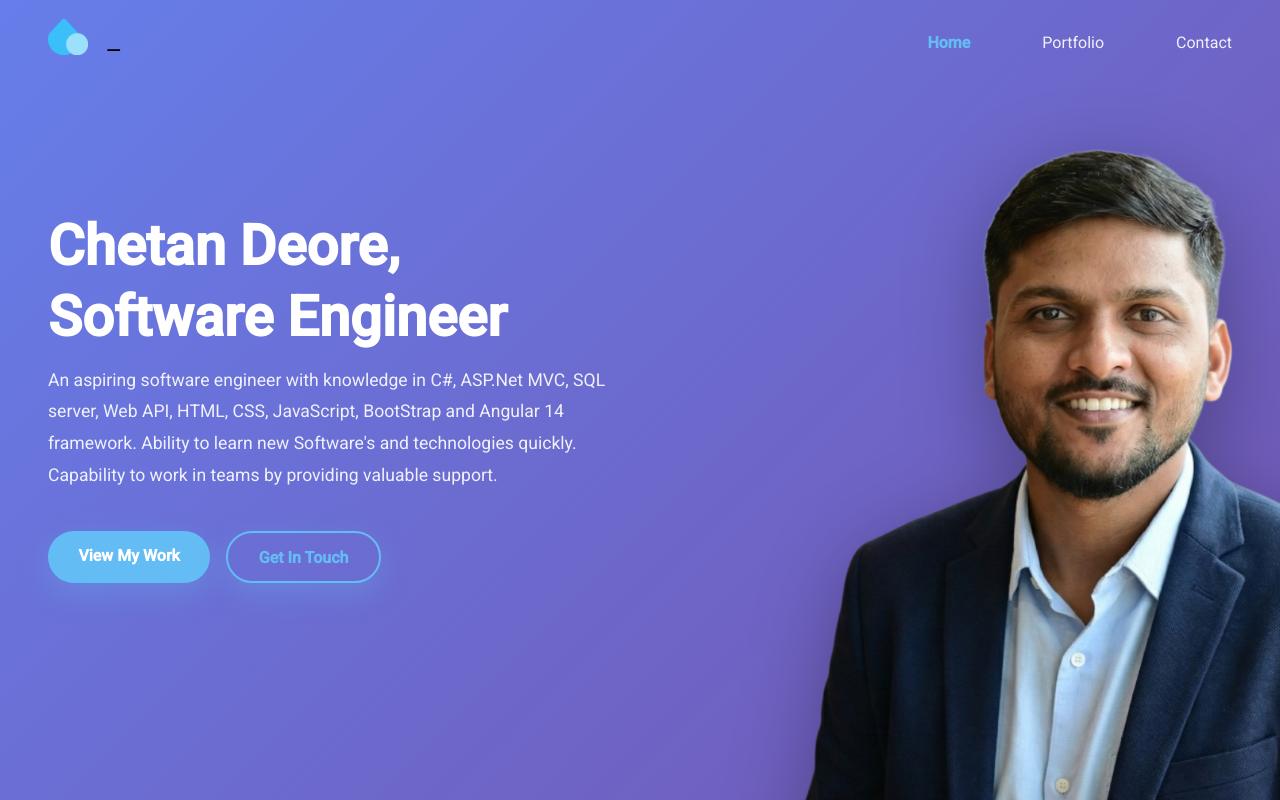
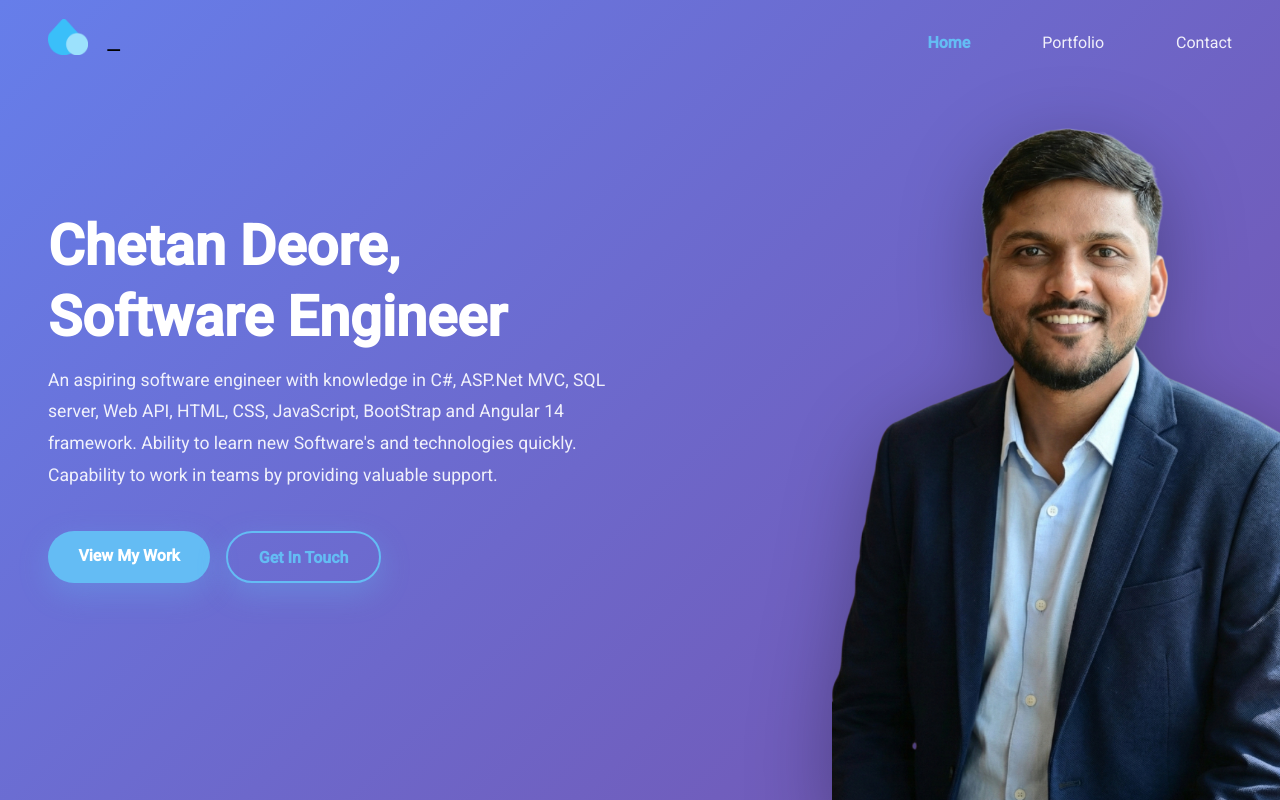
Before and after one commit to chetandeo/chetandeore.com, an Angular app: page / in a window 1280 px wide. Shown: the top 800 px of the page. Built offline with nearby package versions, Linux system fonts and the light colour scheme.

Commit message:
person position fixed

```diff
--- a/src/app/landing-page/landing-page.component.scss
+++ b/src/app/landing-page/landing-page.component.scss
@@ -81,8 +81,8 @@
 }
 
 .person {
-  width: 100%;
-  transform: translate(15%, 25px);
+  width: 75%;
+  transform: translate(30%, 12px);
   filter: drop-shadow(0 20px 40px rgba(0, 0, 0, 0.3));
 }
 
```
